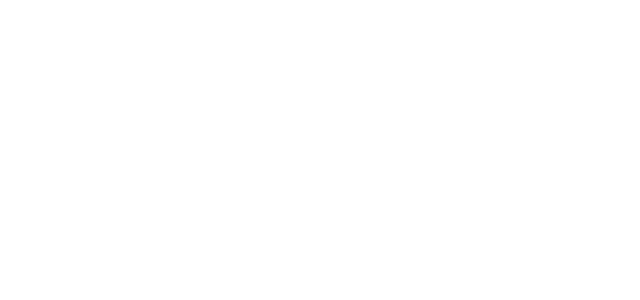
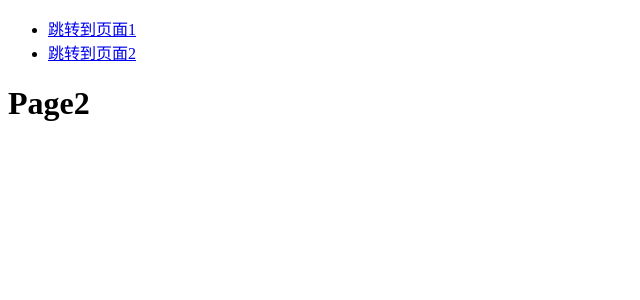
Before and after one commit to Allen-He/react-learn-test, a React (Create React App) app: page /page2 in a window 1280 px wide. Shown: the top 300 px of the page, without its empty margins (0-640 px from the left). Built offline with nearby package versions, Linux system fonts and the light colour scheme.

Commit message:
18_Router源码__实现Link、NavLink组件

```diff
--- a/src/App.js
+++ b/src/App.js
@@ -1,34 +1,39 @@
 import React from 'react'
-// import { BrowserRouter, Route, withRouter } from "react-router-dom"
-import { BrowserRouter, Route, withRouter } from "./react-router-dom"
+// import { BrowserRouter, Route, Link, NavLink } from "react-router-dom"
+import { BrowserRouter, Route, Link, NavLink } from "./react-router-dom"
 
-function Comp(props) {
+function Page1() {
   return <div>
-    {props.text}
-    <button onClick={() => {
-      props.history.push("/bbb")
-    }}>跳转到 bbb</button>
+    <h1>Page1</h1>
   </div>
 }
 
-const CompWithRouter = withRouter(Comp);
-
-function PageA() {
-  return <div>
-    <h1>Page aaa</h1>
-    <CompWithRouter text="abc" />
-  </div>
-}
-
-function PageB() {
-  return <h1>Page bbb</h1>
+function Page2() {
+  return <h1>Page2</h1>
 }
 
 export default function App() {
   return (
     <BrowserRouter>
-      <Route path="/aaa" component={PageA} />
-      <Route path="/bbb" component={PageB} />
+      <ul>
+        <li>
+          <Link to={{
+            pathname: "/page1",
+            search: "?a=1&b=2"
+          }}>跳转到页面1</Link>
+        </li>
+        {/* <li>
+          <Link to="/page1">跳转到页面1</Link>
+        </li> */}
+        {/* <li>
+          <Link to="/page2">跳转到页面2</Link>
+        </li> */}
+        <li>
+          <NavLink activeClass="activeLink" to="/page2">跳转到页面2</NavLink>
+        </li>
+      </ul>
+      <Route path="/page1" component={Page1} />
+      <Route path="/page2" component={Page2} />
     </BrowserRouter>
   )
 }
--- /dev/null
+++ b/src/react-router-dom/Link.js
@@ -0,0 +1,32 @@
+import React from 'react'
+import ctx from '../react-router/RouterContext'
+import { parsePath } from 'history'
+
+// parsePath方法的作用：将一个路径字符串转化为一个location对象并返回
+
+export default function Link(props) {
+  const { to, ...rest } = props; //将props属性中的特殊属性解构出来，并将剩余的属性的都传给a标签（如此便可以在使用时，自定义className等属性应用到a标签）
+
+  return (
+    <ctx.Consumer>
+      {
+        (value) => {
+          let newLoc; //根据to属性生成一个新的location对象
+          if(typeof props.to === 'object') {
+            newLoc = props.to;
+          }else {
+            newLoc = parsePath(props.to);
+          }
+          const href = value.history.createHref(newLoc); //根据新生成的location对象生成一个href字符串
+
+          return (
+            <a {...rest} href={href} onClick={(e) => {
+              e.preventDefault(); //阻止a标签被点击时的默认行为（刷新跳转）
+              value.history.push(newLoc); //利用上下文数据中的history.push做页面的“无刷新跳转”
+            }}>{props.children}</a>
+          )
+        }
+      }
+    </ctx.Consumer>
+  )
+}
--- /dev/null
+++ b/src/react-router-dom/NavLink.js
@@ -0,0 +1,36 @@
+import React from 'react'
+import Link from './Link'
+import ctx from '../react-router/RouterContext'
+import matchPath from '../react-router/matchPath';
+import { parsePath } from 'history';
+
+export default function NavLink(props) {
+  const {
+    activeClass = 'active',
+    exact = false,
+    strict = false,
+    sensitive = false,
+    ...rest
+  } = props; //将props属性中的特殊属性解构出来用于判断当前location是否和to属性匹配，并将剩余的属性的都传给Link组件
+
+  return (
+    <ctx.Consumer>
+      {
+        (value) => {
+          let newLoc; //根据to属性生成一个新的location对象
+          if(typeof props.to === 'object') {
+            newLoc = props.to;
+          }else {
+            newLoc = parsePath(props.to);
+          }
+          const match = matchPath(newLoc.pathname, value.location.pathname, { exact, strict, sensitive });
+          if(match) { //如果匹配成功，则返回应用了activeClass的Link组件
+            return <Link {...rest} className={activeClass} />
+          }
+          //如果匹配失败，则直接返回Link组件
+          return <Link {...rest} />
+        }
+      }
+    </ctx.Consumer>
+  )
+}
--- a/src/react-router-dom/history/createBrowserHistory.js
+++ b/src/react-router-dom/history/createBrowserHistory.js
@@ -98,7 +98,8 @@
   }
 
   function createHref(location) {
-    return basename + location.pathname + location.search + location.hash;
+    const { pathname = '/', search = '', hash = ''} = location;
+    return basename + pathname + search + hash;
   }
 
   const history = {
@@ -135,10 +136,10 @@
   }else if(typeof path === 'object') {
     let { pathname = '', search = '', hash = '' } = path;
     resPath = basename + pathname;
-    if(search.charAt(0) !== '?') {
+    if(search.charAt(0) !== '?' && search.length > 0) {
       search = '?' + search;
     }
-    if(hash.charAt(0) !== '#') {
+    if(hash.charAt(0) !== '#' && hash.length > 0) {
       hash = '#' + hash;
     }
     resPath += search;
--- a/src/react-router-dom/index.js
+++ b/src/react-router-dom/index.js
@@ -1,2 +1,4 @@
 export { default as BrowserRouter } from './BrowserRouter'
+export { default as Link } from './Link'
+export { default as NavLink } from './NavLink'
 export { Route, Switch, withRouter } from '../react-router'
```
Also changed, not shown: src/App-official2.js (added, +34 -0 lines).
